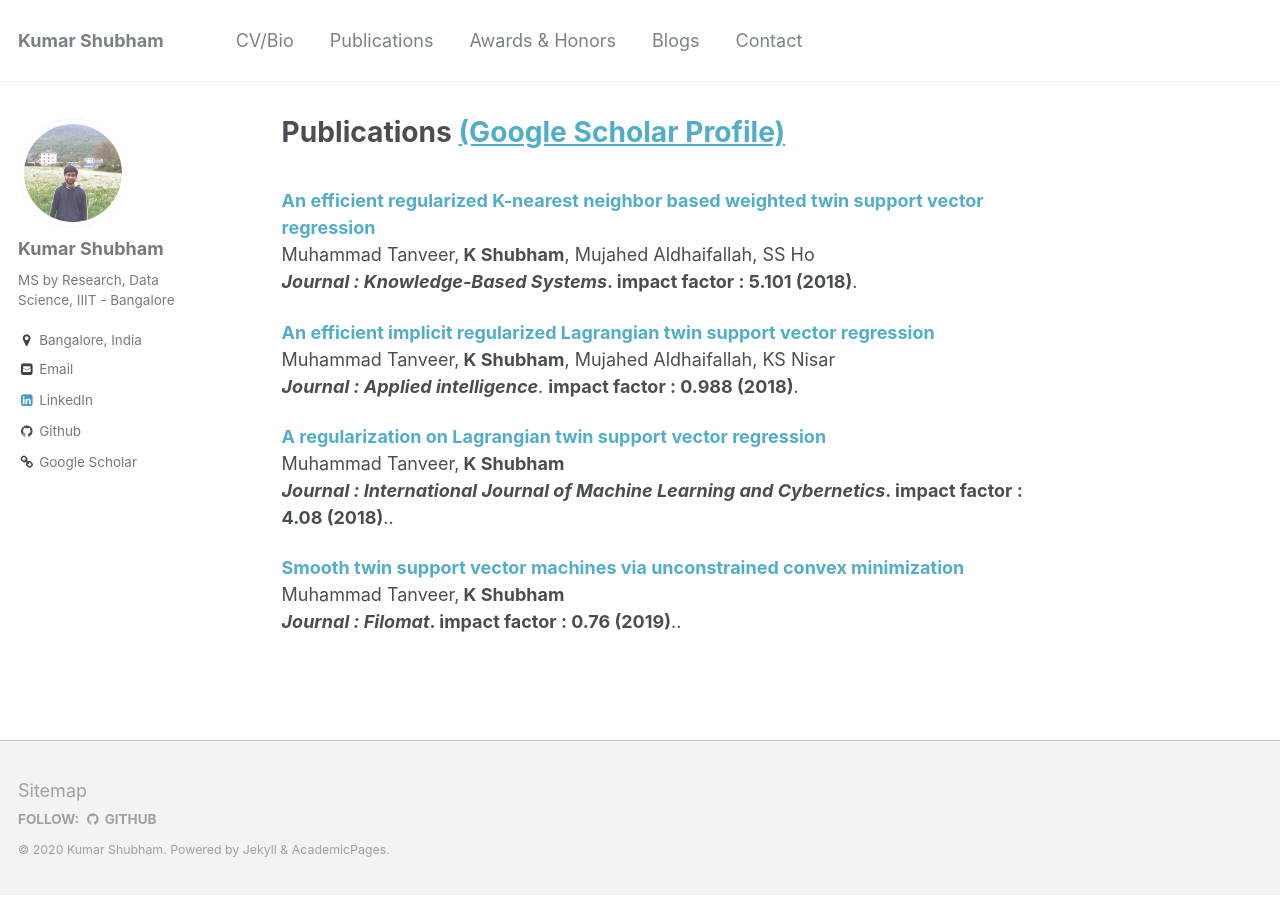
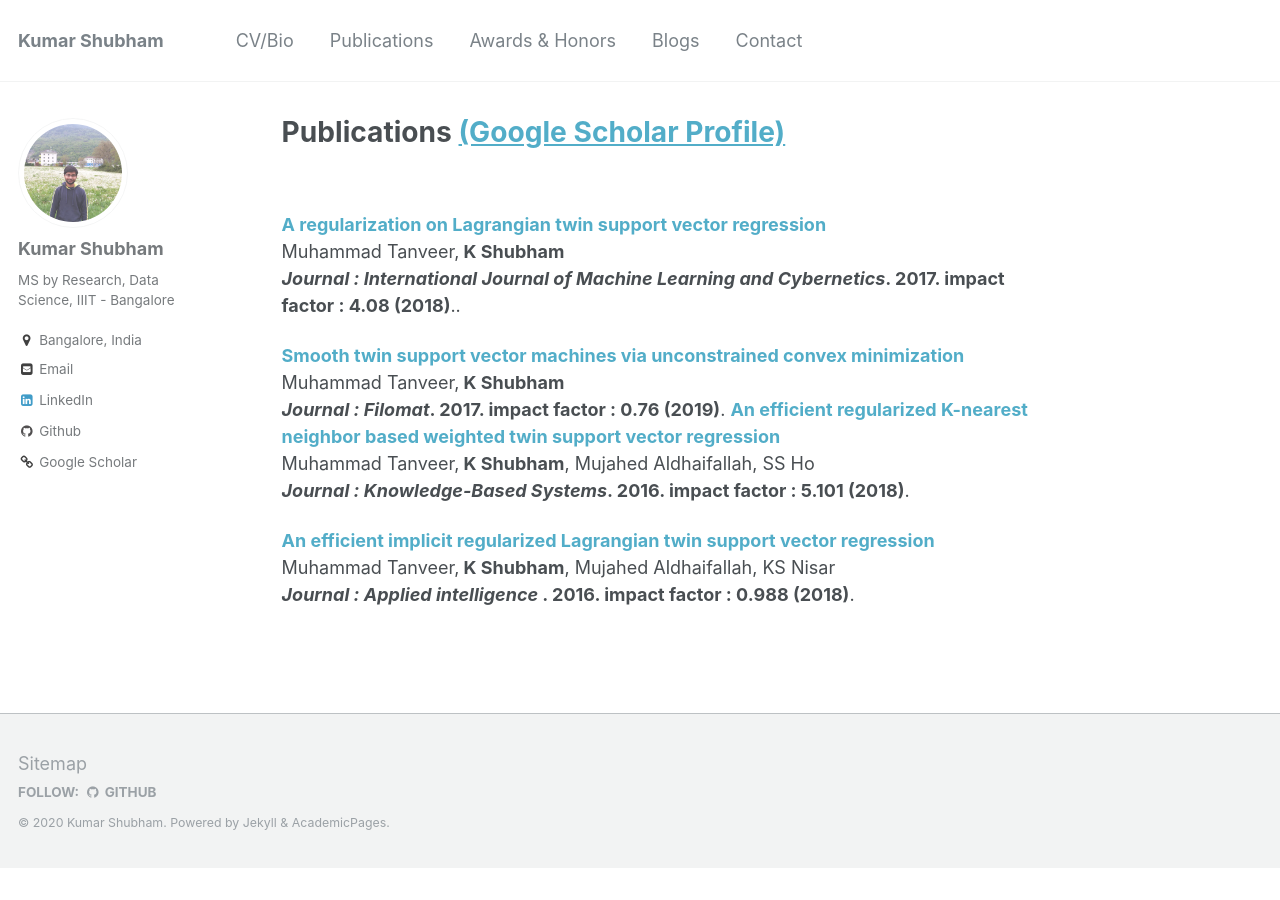
Before and after one commit to kyrs/kyrs.github.io, a Jekyll site: the page built from _pages/publications.md, in a window 1280 px wide. Built offline with Jekyll 4.4.1, drawn with Linux system fonts in a browser that asks for light colours.

Commit message:
pushing file for publication

```diff
--- a/_pages/publications.md
+++ b/_pages/publications.md
@@ -4,18 +4,18 @@ permalink: /publications/
 author_profile: true
 ---
 <br>
+
+<b>[A regularization on Lagrangian twin support vector regression](https://link.springer.com/article/10.1007/s13042-015-0361-6)</b> <br>
+Muhammad Tanveer,<b> K Shubham</b><br>
+<b><i>Journal : International Journal of Machine Learning and Cybernetics</i>. 2017. impact factor : 4.08 (2018)</b>..
+
+<b>[Smooth twin support vector machines via unconstrained convex minimization](https://www.jstor.org/preview-page/10.2307/26194958)</b> <br>
+Muhammad Tanveer,<b> K Shubham</b><br>
+<b><i>Journal : Filomat</i>. 2017. impact factor : 0.76 (2019)</b>.
 <b>[An efficient regularized K-nearest neighbor based weighted twin support vector regression](https://www.sciencedirect.com/science/article/abs/pii/S0950705115004384)</b> <br>
 Muhammad Tanveer,<b> K Shubham</b>, Mujahed Aldhaifallah, SS Ho<br>
-<b> <i>Journal : Knowledge-Based Systems</i>.  impact factor : 5.101 (2018)</b>.
+<b> <i>Journal : Knowledge-Based Systems</i>. 2016. impact factor : 5.101 (2018)</b>.
 
 <b>[An efficient implicit regularized Lagrangian twin support vector regression](https://link.springer.com/article/10.1007/s10489-015-0728-0)</b> <br>
 Muhammad Tanveer,<b> K Shubham</b>, Mujahed Aldhaifallah, KS Nisar<br>
-<b><i>Journal : Applied intelligence</i></b>. <b> impact factor : 0.988 (2018)</b>.
-
-<b>[A regularization on Lagrangian twin support vector regression](https://link.springer.com/article/10.1007/s13042-015-0361-6)</b> <br>
-Muhammad Tanveer,<b> K Shubham</b><br>
-<b><i>Journal : International Journal of Machine Learning and Cybernetics</i>. impact factor : 4.08 (2018)</b>..
-
-<b>[Smooth twin support vector machines via unconstrained convex minimization](https://www.jstor.org/preview-page/10.2307/26194958)</b> <br>
-Muhammad Tanveer,<b> K Shubham</b><br>
-<b><i>Journal : Filomat</i>. impact factor : 0.76 (2019)</b>..
+<b><i>Journal : Applied intelligence</i> . 2016. impact factor : 0.988 (2018)</b>.
```
